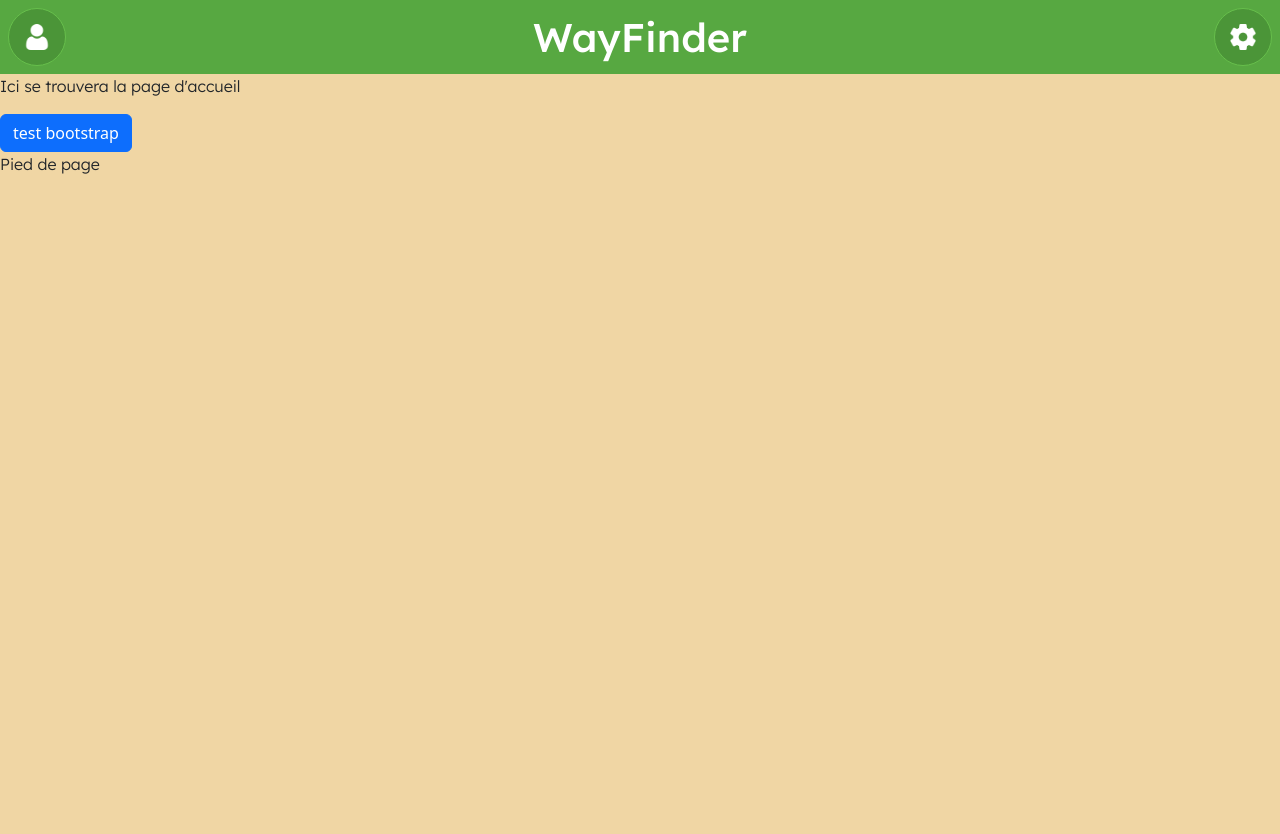
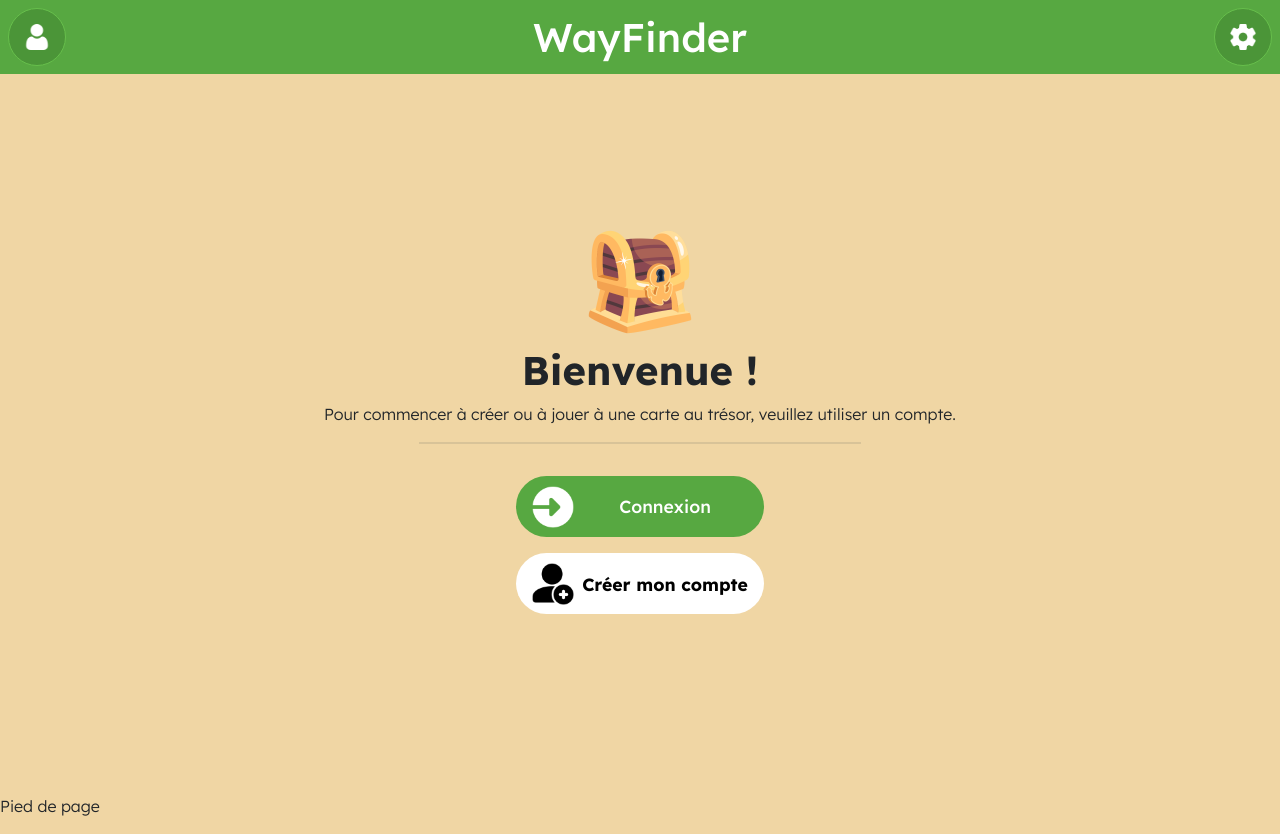
Before and after one commit to BasArtsDEV/WayFinder-frontend, a React (Vite) app: page / in a window 1280 px wide. Before the commit the page ends 800 px from the top, so only its background shows below. Built offline with nearby package versions, Linux system fonts and the light colour scheme.

Commit message:
feat(view): Added HomePageView.tsx with its styles

```diff
--- a/index.html
+++ b/index.html
@@ -3,6 +3,7 @@
 <head>
   <meta charset="UTF-8" />
   <link rel="stylesheet" href="/css/index.css">
+  <link rel="stylesheet" href="/css/HomePageView.css">
   <meta name="viewport" content="width=device-width, initial-scale=1.0" />
   <title>WayFinder</title>
 </head>
--- /dev/null
+++ b/public/css/HomePageView.css
@@ -0,0 +1,136 @@
+.homepageview {
+    display: flex;
+    flex-direction: column;
+    align-items: center;
+    min-height: 90vh;
+}
+
+.welcome-container {
+    display: flex;
+    flex-direction: column;
+    align-items: center;
+    justify-content: center;
+
+    margin-top: 8rem;
+    padding: 1rem;
+}
+
+.welcome-container-icon {
+    display: flex;
+    align-items: center;
+    justify-content: center;
+    width: 8rem;
+}
+
+.welcome-container-text {
+    display: flex;
+    flex-direction: column;
+    align-items: center;
+    justify-content: center;
+}
+
+.welcome-container-text > h1 {
+    font-family: Lexend-Bold, serif;
+}
+
+.welcome-container-text > p {
+    text-align: center;
+}
+
+.home-divider {
+    width: 70%;
+    margin-bottom: 2rem;
+    border: none;
+    border-top: 2px solid #d8c398;
+}
+
+.button-container {
+    display: flex;
+    flex-direction: column;
+    gap: 1rem;
+}
+
+.btn-login {
+    cursor: pointer;
+
+    display: flex;
+    flex-direction: row;
+    gap: 0.5rem;
+    align-items: center;
+
+    padding: 0.6rem 1rem !important;
+    border: none !important;
+    border-radius: 50px !important;
+
+    font-family: 'Lexend-Medium', sans-serif !important;
+    font-size: 1.1rem !important;
+    color: var(--app-button-text) !important;
+    text-align: center;
+
+    background-color: var(--app-button-background) !important;
+
+    transition: background-color, 0.4s;
+}
+
+.btn-login:hover {
+    background-color: var(--app-header-button-background-hover) !important;
+}
+
+.btn-register {
+    cursor: pointer;
+
+    display: flex;
+    flex-direction: row;
+    gap: 0.5rem;
+    align-items: center;
+
+    padding: 0.6rem 1rem !important;
+    border: none !important;
+    border-radius: 50px !important;
+
+    font-family: 'Lexend-Bold', sans-serif !important;
+    font-size: 1.1rem !important;
+    color: var(--app-button-secondary-text) !important;
+    text-align: center;
+
+    background-color: var(--app-button-secondary-background) !important;
+
+    transition: background-color, 0.4s;
+}
+
+.btn-register:hover {
+    background-color: var(--app-button-secondary-background-hover) !important;
+}
+
+.btn-register-icon, .btn-login-icon {
+    width: 2rem;
+}
+
+
+.btn-login > span:not(.btn-icon-wrapper),
+.btn-register > span:not(.btn-icon-wrapper) {
+    flex: 1;
+    text-align: center;
+}
+
+.btn-icon-wrapper {
+    display: flex;
+    align-items: center;
+    justify-content: center;
+
+    width: 42px;
+    height: 42px;
+    border-radius: 50%;
+
+    background-color: transparent;
+}
+
+.btn-register .btn-icon-wrapper {
+    background-color: transparent;
+}
+
+.btn-action-icon {
+    width: 42px;
+    height: 42px;
+    object-fit: contain;
+}
--- a/src/views/HomePageView.tsx
+++ b/src/views/HomePageView.tsx
@@ -1,9 +1,50 @@
 function HomePageView() {
   return (
-    <>
-      <p>Ici se trouvera la page d'accueil</p>
-      <button className="btn btn-primary">test bootstrap</button>
-    </>
+    <div className="homepageview">
+      <div className="welcome-container">
+        <div className="welcome-container-icon">
+          <img
+            className="welcome-container-icon"
+            src="/icons/app-icon.png"
+            alt="Icone de l'application"
+          />
+        </div>
+
+        <div className="welcome-container-text">
+          <h1>Bienvenue !</h1>
+          <p>
+            Pour commencer à créer ou à jouer à une carte au trésor, veuillez
+            utiliser un compte.
+          </p>
+        </div>
+
+        <div className="home-divider"></div>
+
+        <div className="button-container">
+          <a className="btn-login">
+            <div className="btn-icon-wrapper">
+              <img
+                className="btn-action-icon"
+                src="/icons/enter.png"
+                alt="Connexion"
+              />
+            </div>
+            <span>Connexion</span>
+          </a>
+
+          <a className="btn-register">
+            <div className="btn-icon-wrapper">
+              <img
+                className="btn-action-icon"
+                src="/icons/add-user.png"
+                alt="Inscription"
+              />
+            </div>
+            <span>Créer mon compte</span>
+          </a>
+        </div>
+      </div>
+    </div>
   );
 }
 
```
